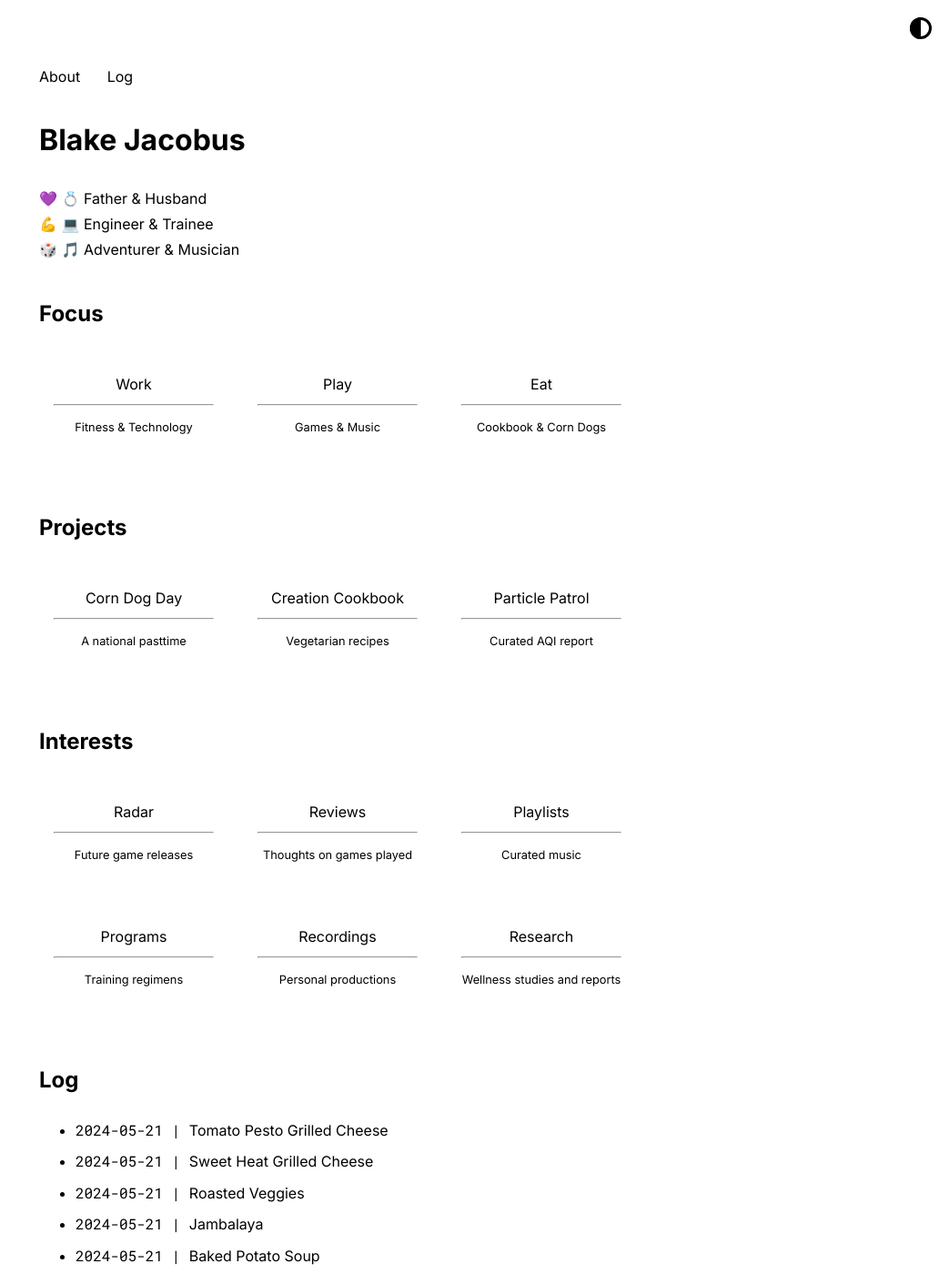
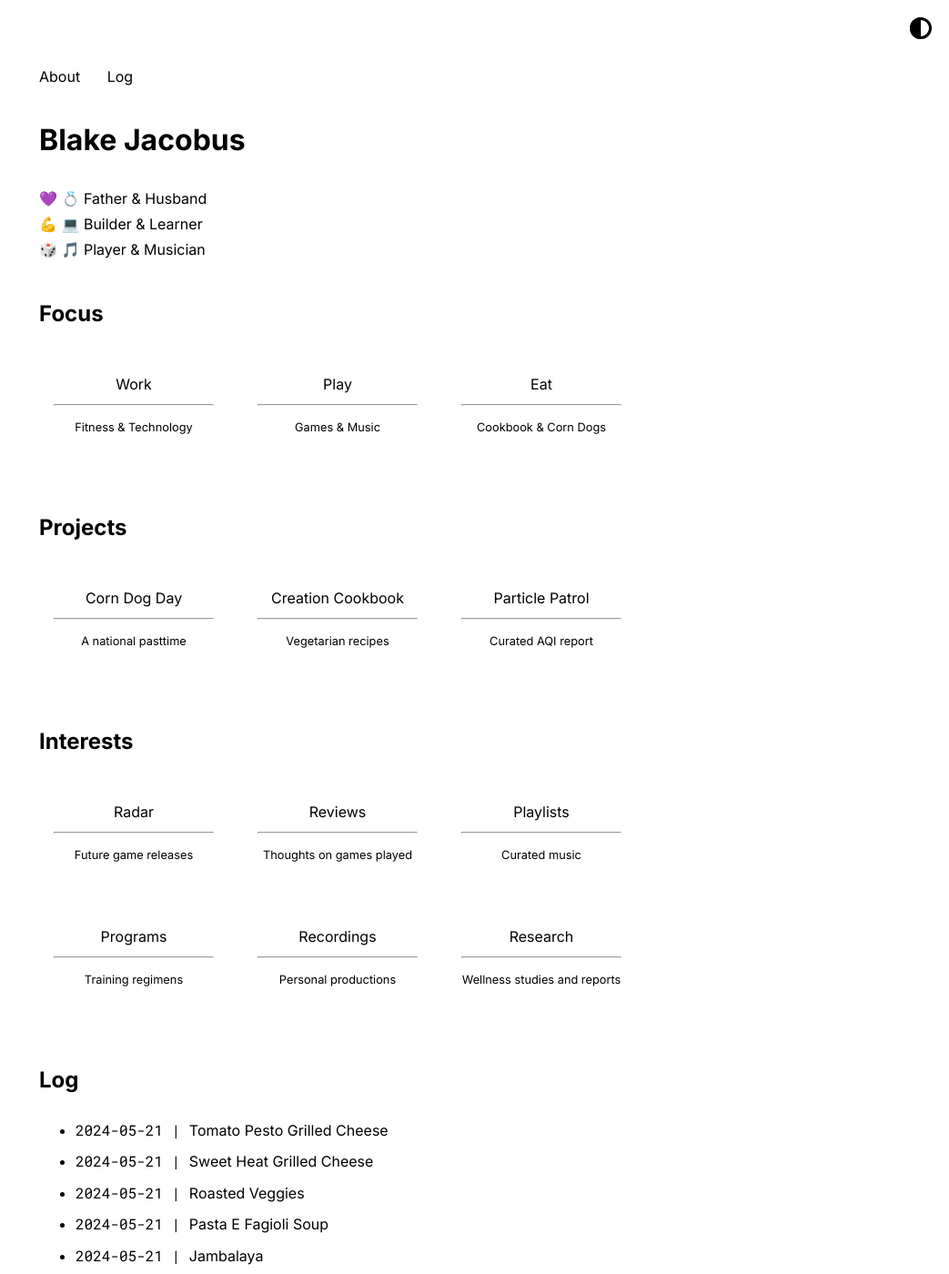
Before and after one commit to blakejacobus/blakejacobus.com, a Jekyll site: the page built from index.md, in a window 1280 px wide and 1400 px high. Shown: the whole window at 91% size, without its empty margins (237-1280 px from the left). Built offline with Jekyll 4.4.1, drawn with Linux system fonts in a browser that asks for light colours.

Commit message:
homepage and fagioli recipe

```diff
--- a/_config.yml
+++ b/_config.yml
@@ -3,8 +3,8 @@ author: Blake Jacobus
 url: https://www.blakejacobus.com # root address of the site
 description: > # description of the site (multiple lines allowed)
   💜 💍 Father & Husband <br>
-  💪 💻 Engineer & Trainee <br>
-  🎲 🎵 Adventurer & Musician
+  💪 💻 Builder & Learner <br>
+  🎲 🎵 Player & Musician
 
 permalink: /:slug
 
```
Also changed, not shown: _posts/2024-05-21-pasta-e-fagioli-soup.md (added, +35 -0 lines).
